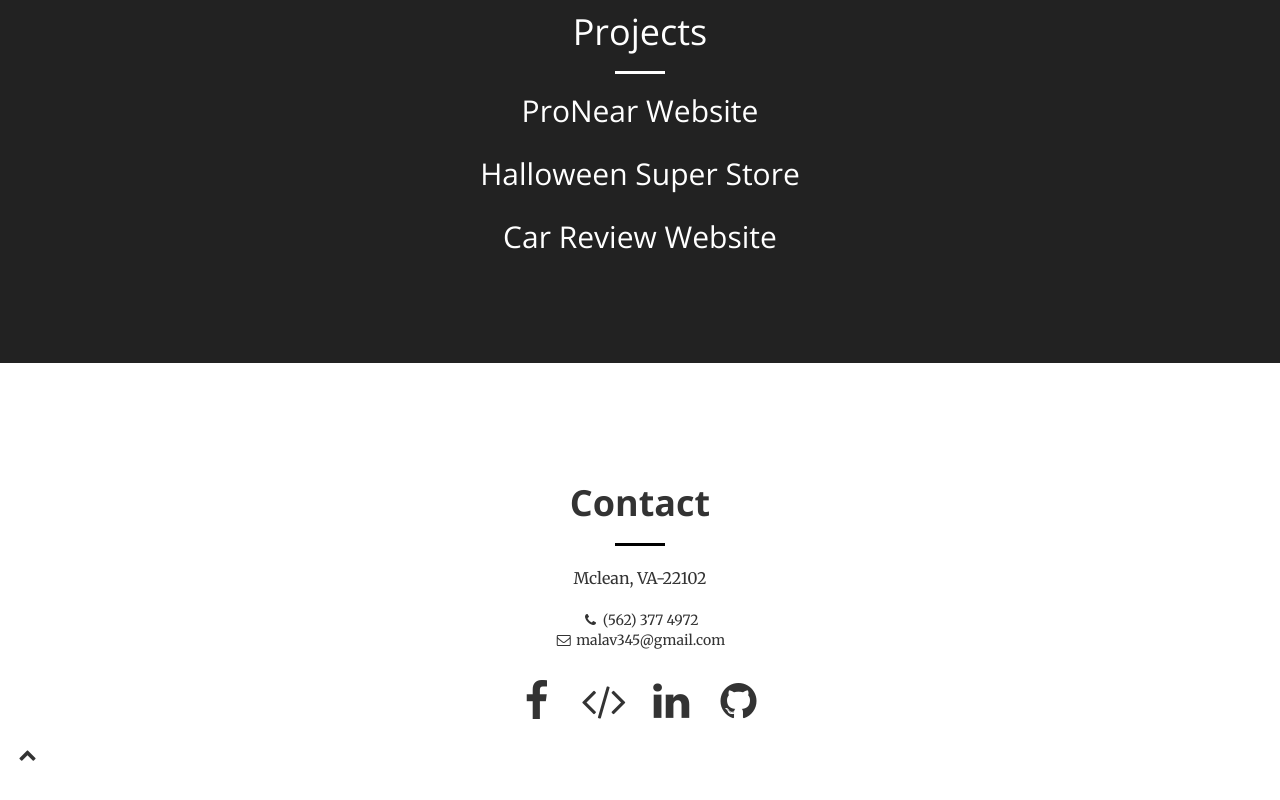
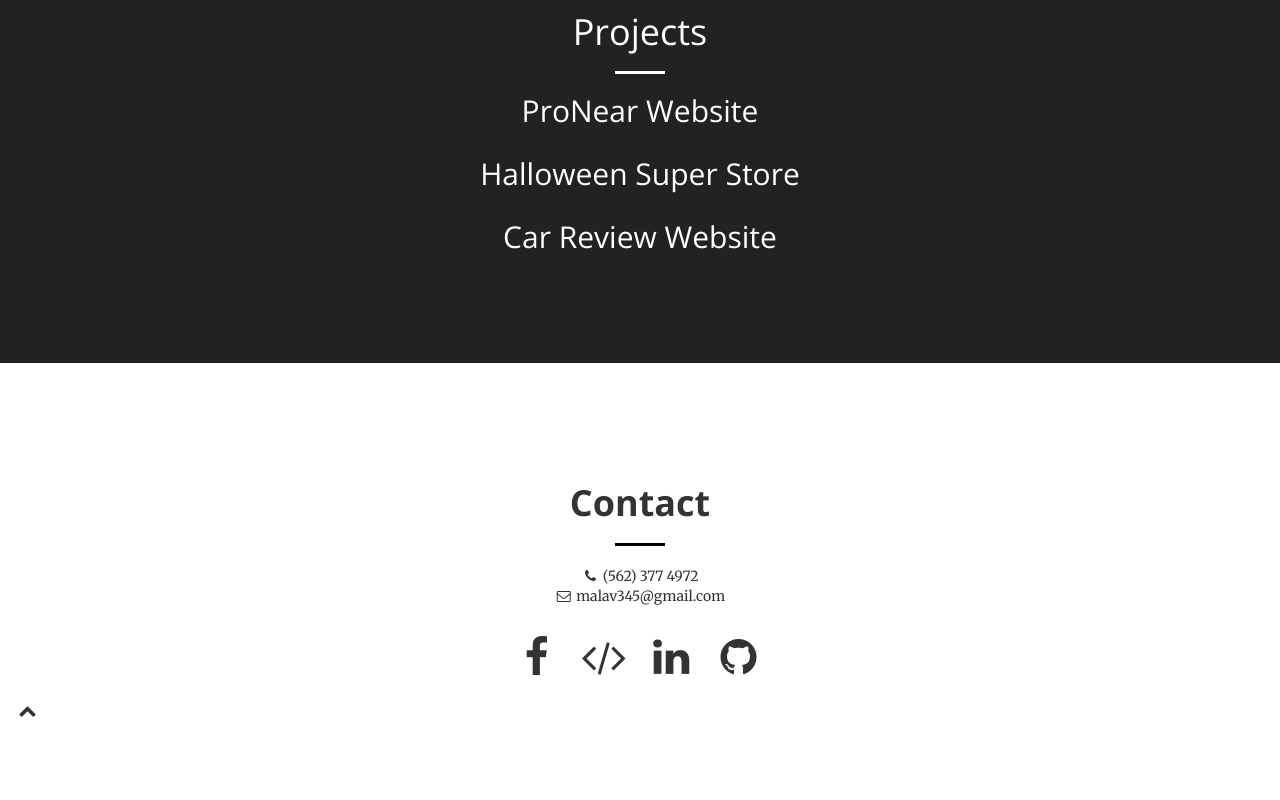
Before and after one commit to malavmistry/MalavMistry, a website: page index.html in a window 1280 px wide. Shown: the part 4006-4806 px from the top of the page. Drawn offline with nearby package versions, Linux system fonts and the light colour scheme.

Commit message:
Address info changed

```diff
--- a/index.html
+++ b/index.html
@@ -325,7 +325,6 @@
                     <h1><strong>Contact </strong>
                     </h1>
                     <hr>
-                    <p>Mclean, VA-22102</p>
                     <ul class="list-unstyled">
                         <li class="sr-contact"><i class="fa fa-phone fa-fw "></i> (562) 377 4972</li>
                         <li class="sr-contact"><i class="fa fa-envelope-o fa-fw"></i> <a href="mailto:malav345@gmail.com">malav345@gmail.com</a>
```
